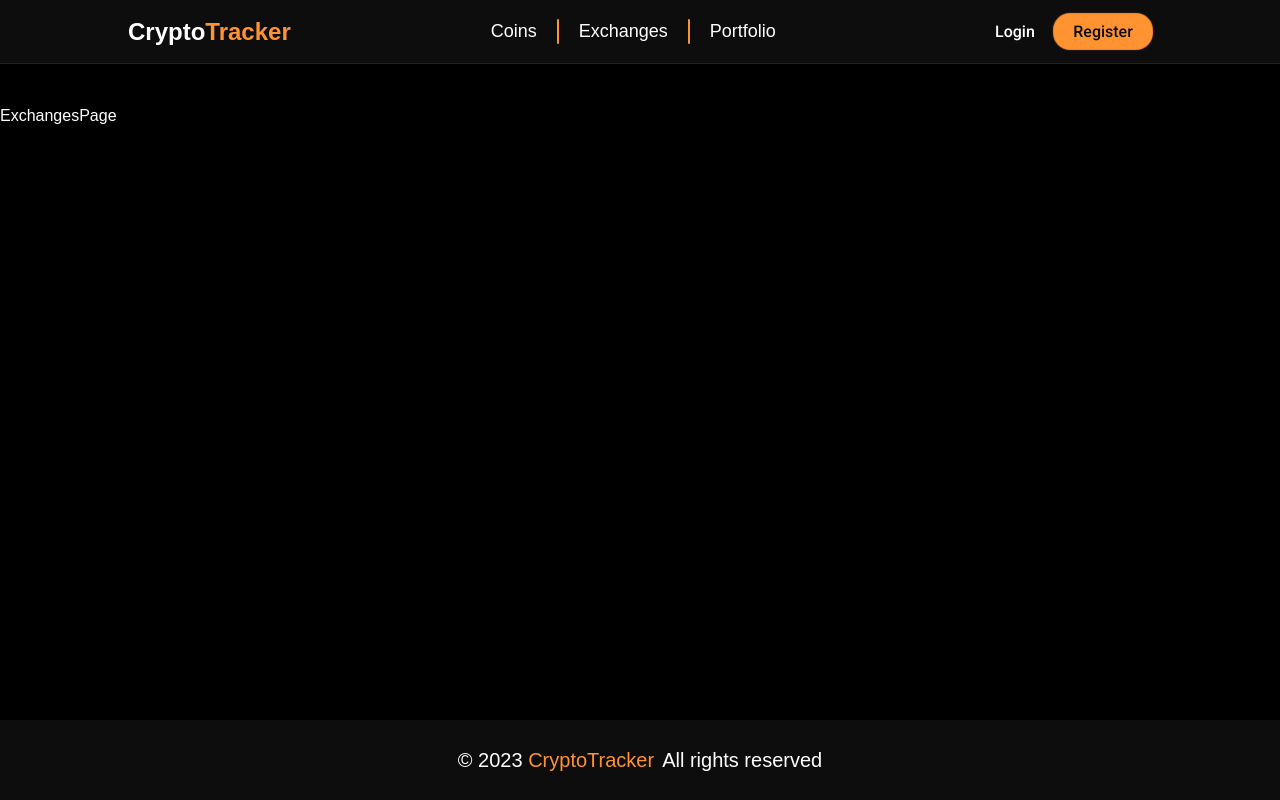
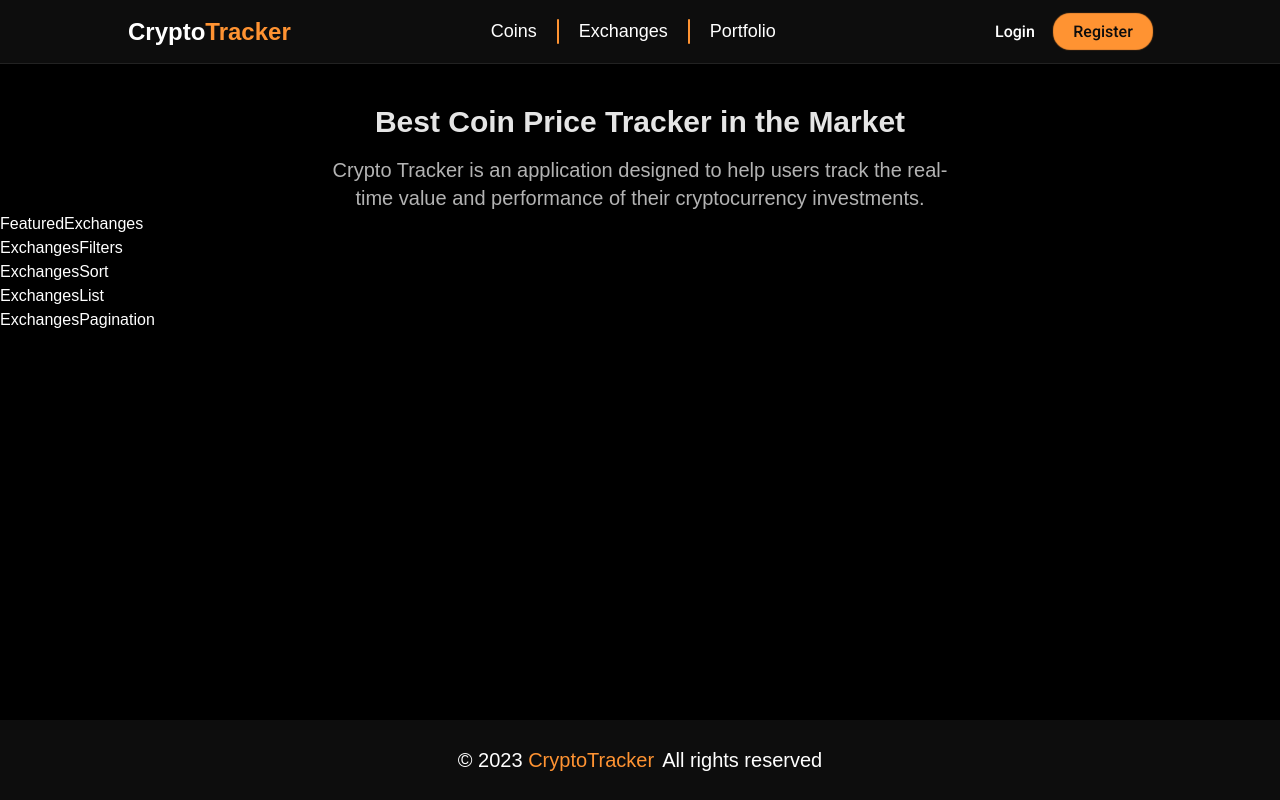
Before and after one commit to margusliinev/react-projects, a React (Vite) app in the folder 03-crypto-tracker/: page /exchanges in a window 1280 px wide. Built offline with nearby package versions, Linux system fonts and the light colour scheme; no server answers; a web font is replaced by a local one.

Commit message:
exchanges components setup

```diff
--- /dev/null
+++ b/03-crypto-tracker/src/components/ExchangesFilters.jsx
@@ -0,0 +1,7 @@
+import React from 'react';
+
+const ExchangesFilters = () => {
+    return <div>ExchangesFilters</div>;
+};
+
+export default ExchangesFilters;
--- /dev/null
+++ b/03-crypto-tracker/src/components/ExchangesList.jsx
@@ -0,0 +1,7 @@
+import React from 'react';
+
+const ExchangesList = () => {
+    return <div>ExchangesList</div>;
+};
+
+export default ExchangesList;
--- /dev/null
+++ b/03-crypto-tracker/src/components/ExchangesPagination.jsx
@@ -0,0 +1,7 @@
+import React from 'react';
+
+const ExchangesPagination = () => {
+    return <div>ExchangesPagination</div>;
+};
+
+export default ExchangesPagination;
--- /dev/null
+++ b/03-crypto-tracker/src/components/ExchangesSort.jsx
@@ -0,0 +1,7 @@
+import React from 'react';
+
+const ExchangesSort = () => {
+    return <div>ExchangesSort</div>;
+};
+
+export default ExchangesSort;
--- /dev/null
+++ b/03-crypto-tracker/src/components/ExchangesTable.jsx
@@ -0,0 +1,15 @@
+import React from 'react';
+import { ExchangesFilters, ExchangesSort, ExchangesList, ExchangesPagination } from '../components';
+
+const ExchangesTable = () => {
+    return (
+        <section>
+            <ExchangesFilters />
+            <ExchangesSort />
+            <ExchangesList />
+            <ExchangesPagination />
+        </section>
+    );
+};
+
+export default ExchangesTable;
--- a/03-crypto-tracker/src/components/MarketInfo.jsx
+++ b/03-crypto-tracker/src/components/FeaturedCoins.jsx
@@ -3,7 +3,7 @@ import { useSelector } from 'react-redux';
 import { formatPrice } from '../utils/formatPrice';
 import { RxTriangleDown, RxTriangleUp } from 'react-icons/rx';
 
-const MarketInfo = () => {
+const FeaturedCoins = () => {
     const { featured } = useSelector((store) => store.featured);
     const { bitcoin, ethereum, tether } = featured;
 
@@ -43,4 +43,4 @@ const MarketInfo = () => {
     );
 };
 
-export default MarketInfo;
+export default FeaturedCoins;
--- /dev/null
+++ b/03-crypto-tracker/src/components/FeaturedExchanges.jsx
@@ -0,0 +1,7 @@
+import React from 'react';
+
+const FeaturedExchanges = () => {
+    return <div>FeaturedExchanges</div>;
+};
+
+export default FeaturedExchanges;
--- a/03-crypto-tracker/src/components/index.jsx
+++ b/03-crypto-tracker/src/components/index.jsx
@@ -1,7 +1,7 @@
 import Navbar from './Navbar';
 import Sidebar from './Sidebar';
 import Footer from './Footer';
-import MarketInfo from './MarketInfo';
+import FeaturedCoins from './FeaturedCoins';
 import CoinsFilters from './CoinsFilters';
 import ExtraFilters from './ExtraFilters';
 import CoinsSort from './CoinsSort';
@@ -10,5 +10,11 @@ import CoinsPagination from './CoinsPagination';
 import Loader from './Loader';
 import PageHero from './PageHero';
 import CoinsTable from './CoinsTable';
+import FeaturedExchanges from './FeaturedExchanges';
+import ExchangesTable from './ExchangesTable';
+import ExchangesFilters from './ExchangesFilters';
+import ExchangesSort from './ExchangesSort';
+import ExchangesList from './ExchangesList';
+import ExchangesPagination from './ExchangesPagination';
 
-export { Navbar, Sidebar, Footer, MarketInfo, CoinsFilters, ExtraFilters, CoinsSort, CoinsList, CoinsPagination, Loader, PageHero, CoinsTable };
+export { Navbar, Sidebar, Footer, FeaturedCoins, CoinsFilters, ExtraFilters, CoinsSort, CoinsList, CoinsPagination, Loader, PageHero, CoinsTable, ExchangesTable, FeaturedExchanges, ExchangesFilters, ExchangesSort, ExchangesList, ExchangesPagination };
--- a/03-crypto-tracker/src/pages/CoinsPage.jsx
+++ b/03-crypto-tracker/src/pages/CoinsPage.jsx
@@ -1,5 +1,5 @@
 import React, { useEffect } from 'react';
-import { PageHero, MarketInfo, CoinsTable, Loader } from '../components';
+import { PageHero, FeaturedCoins, CoinsTable, Loader } from '../components';
 import { useDispatch, useSelector } from 'react-redux';
 import { fetchCoins } from '../features/coins/coinsSlice';
 import { fetchFeatured } from '../features/featured/featuredSlice';
@@ -35,7 +35,7 @@ const CoinsPage = () => {
         <main className='coins'>
             <div className='coins-container'>
                 <PageHero />
-                <MarketInfo />
+                <FeaturedCoins />
                 <CoinsTable />
             </div>
         </main>
--- a/03-crypto-tracker/src/pages/ExchangesPage.jsx
+++ b/03-crypto-tracker/src/pages/ExchangesPage.jsx
@@ -1,15 +1,36 @@
 import React, { useEffect } from 'react';
-import { useDispatch } from 'react-redux';
+import { useDispatch, useSelector } from 'react-redux';
 import { fetchExchanges } from '../features/exchanges/exchangesSlice';
+import { Loader, PageHero, FeaturedExchanges, ExchangesTable } from '../components';
 
 const ExchangesPage = () => {
+    const { exchanges_loading } = useSelector((store) => store.exchanges);
     const dispatch = useDispatch();
 
     useEffect(() => {
         dispatch(fetchExchanges());
     }, []);
 
-    return <main>ExchangesPage</main>;
+    if (exchanges_loading) {
+        return (
+            <main className='exchanges'>
+                <div className='exchanges-container'>
+                    <PageHero />
+                    <Loader />
+                </div>
+            </main>
+        );
+    }
+
+    return (
+        <main className='exchanges'>
+            <div className='exchanges-container'>
+                <PageHero />
+                <FeaturedExchanges />
+                <ExchangesTable />
+            </div>
+        </main>
+    );
 };
 
 export default ExchangesPage;
```
